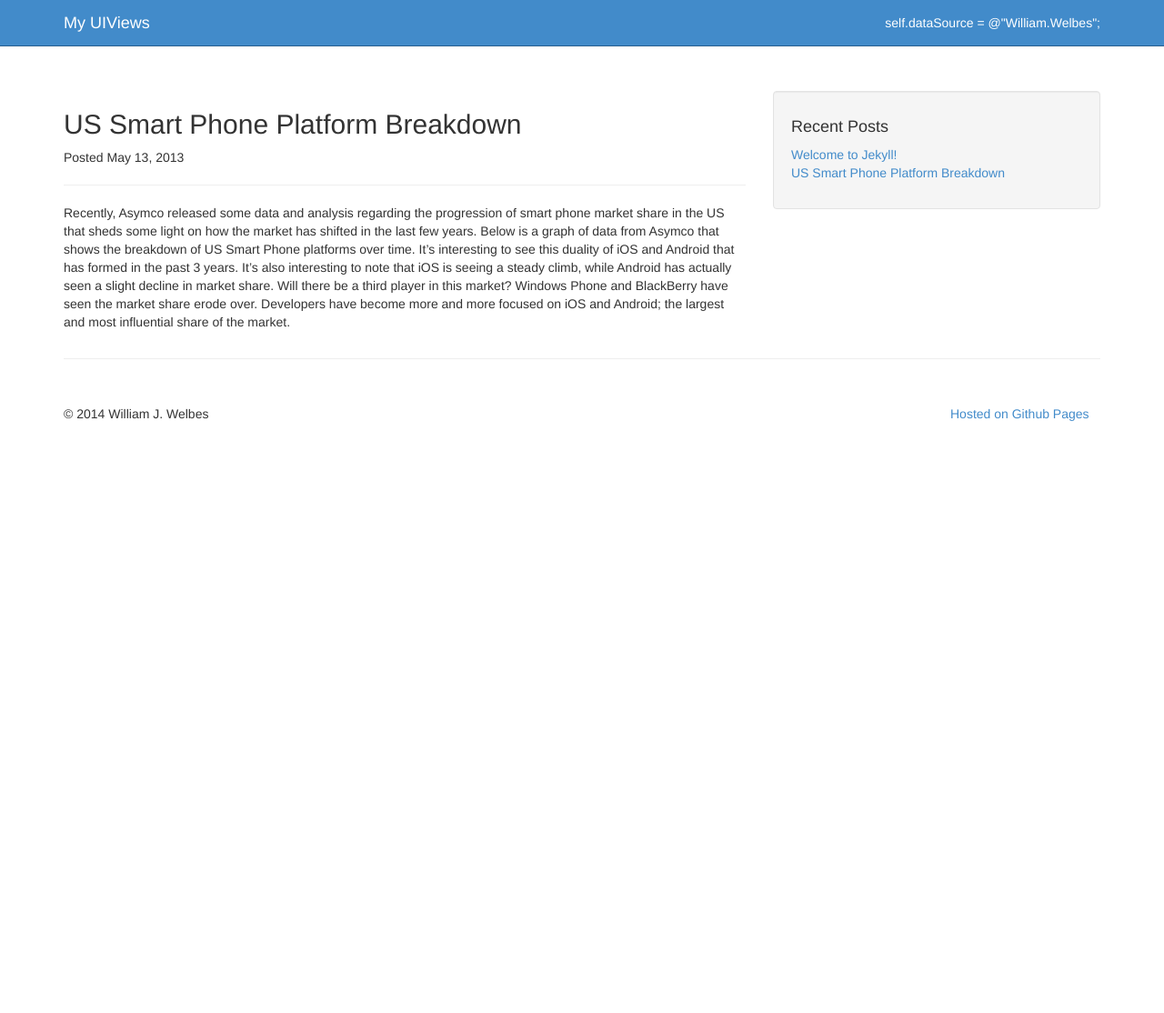
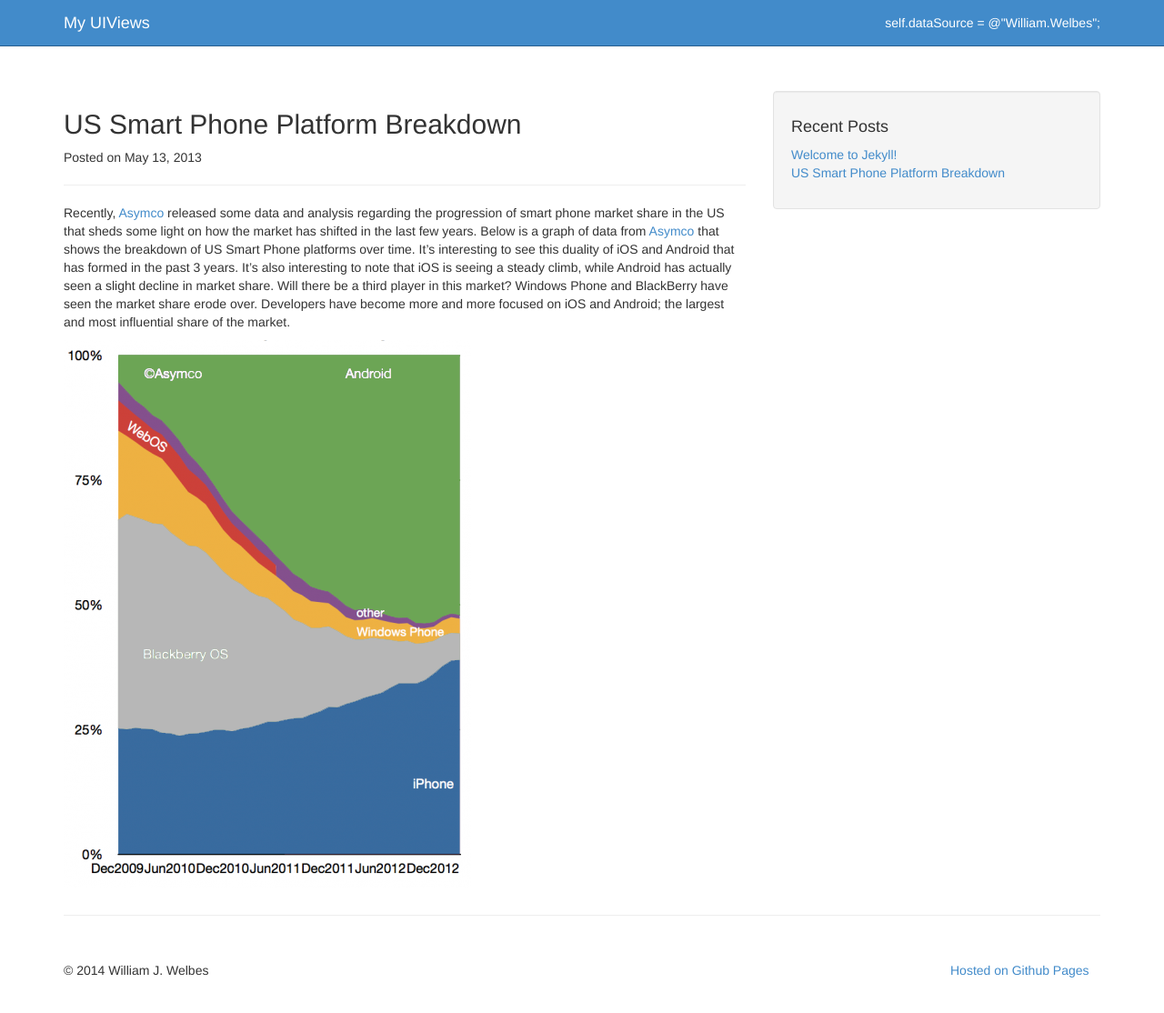
Before and after one commit to welbesw/welbesw.github.io, a Jekyll site: the page built from _posts/2013-05-13-US-Smart-Phone-Platform-Breakdown.markdown, in a window 1280 px wide and 1137 px high. Shown: the top 1114 px of the window at 91% size. Built offline with Jekyll 4.4.1, drawn with Linux system fonts in a browser that asks for light colours; Markdown is read by kramdown in place of the engine named in the settings.

Commit message:
Updated Asymco post with graphic.

```diff
--- a/_layouts/post.html
+++ b/_layouts/post.html
@@ -2,7 +2,7 @@
 layout: default
 ---
 <h2>{{ page.title }}</h2>
-<p class="meta"> Posted {{ page.date | date: '%B %d, %Y' }}</p>
+<p class="meta"> Posted on {{ page.date | date: '%B %d, %Y' }}</p>
 <hr/>
 <div class="post">
 {{ content }}
--- a/_posts/2013-05-13-US-Smart-Phone-Platform-Breakdown.markdown
+++ b/_posts/2013-05-13-US-Smart-Phone-Platform-Breakdown.markdown
@@ -5,4 +5,6 @@
 categories: iOS Android
 ---
 
-Recently, Asymco released some data and analysis regarding the progression of smart phone market share in the US that sheds some light on how the market has shifted in the last few years.  Below is a graph of data from Asymco that shows the breakdown of US Smart Phone platforms over time.  It's interesting to see this duality of iOS and Android that has formed in the past 3 years.  It's also interesting to note that iOS is seeing a steady climb, while Android has actually seen a slight decline in market share.  Will there be a third player in this market?  Windows Phone and BlackBerry have seen the market share erode over.  Developers have become more and more focused on iOS and Android; the largest and most influential share of the market.
+Recently, [Asymco](http://www.asymco.com/2013/05/05/platform-churn/) released some data and analysis regarding the progression of smart phone market share in the US that sheds some light on how the market has shifted in the last few years.  Below is a graph of data from [Asymco](http://www.asymco.com/2013/05/05/platform-churn/) that shows the breakdown of US Smart Phone platforms over time.  It's interesting to see this duality of iOS and Android that has formed in the past 3 years.  It's also interesting to note that iOS is seeing a steady climb, while Android has actually seen a slight decline in market share.  Will there be a third player in this market?  Windows Phone and BlackBerry have seen the market share erode over.  Developers have become more and more focused on iOS and Android; the largest and most influential share of the market.
+
+![Asymco Mobile Platform Graph](/img/asymco_graph.png)
--- a/index.html
+++ b/index.html
@@ -7,7 +7,7 @@
 	<!-- blog entry -->
 	<h1><a href="{{ post.url }}">{{ post.title }}</a></h1>
 	<hr/>
-	<p><span class="glyphicon glyphicon-time"></span> Posted on {{ post.date | date: '%B %d, %Y' }}</p>
+	<p><span class="glyphicon glyphicon-calendar"></span> Posted on {{ post.date | date: '%B %d, %Y' }}</p>
 	{{ post.excerpt }}
 	<a class="btn btn-primary" href="{{ post.url }}">Read More <span class="glyphicon glyphicon-chevron-right"></span></a>
 	<br/><br/><br/>
```
Also changed, not shown: img/asymco_graph.png (added).
